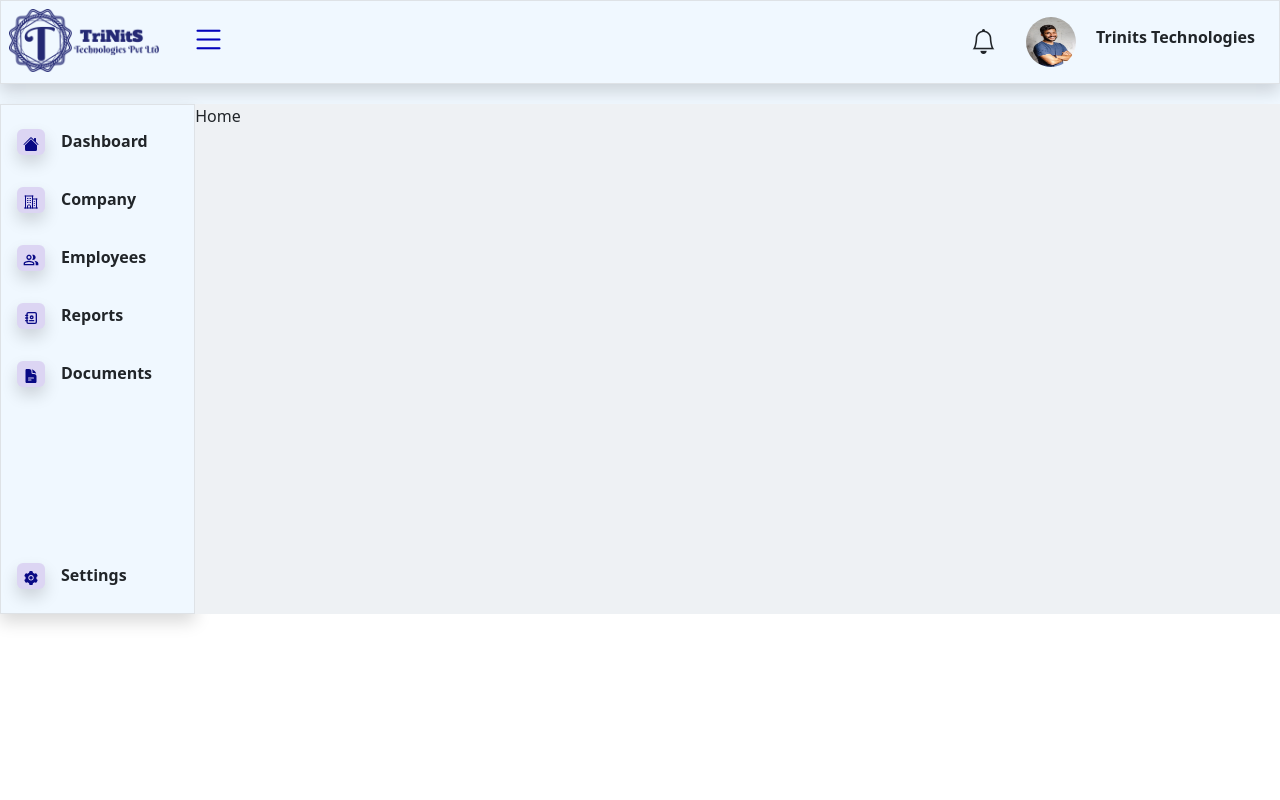
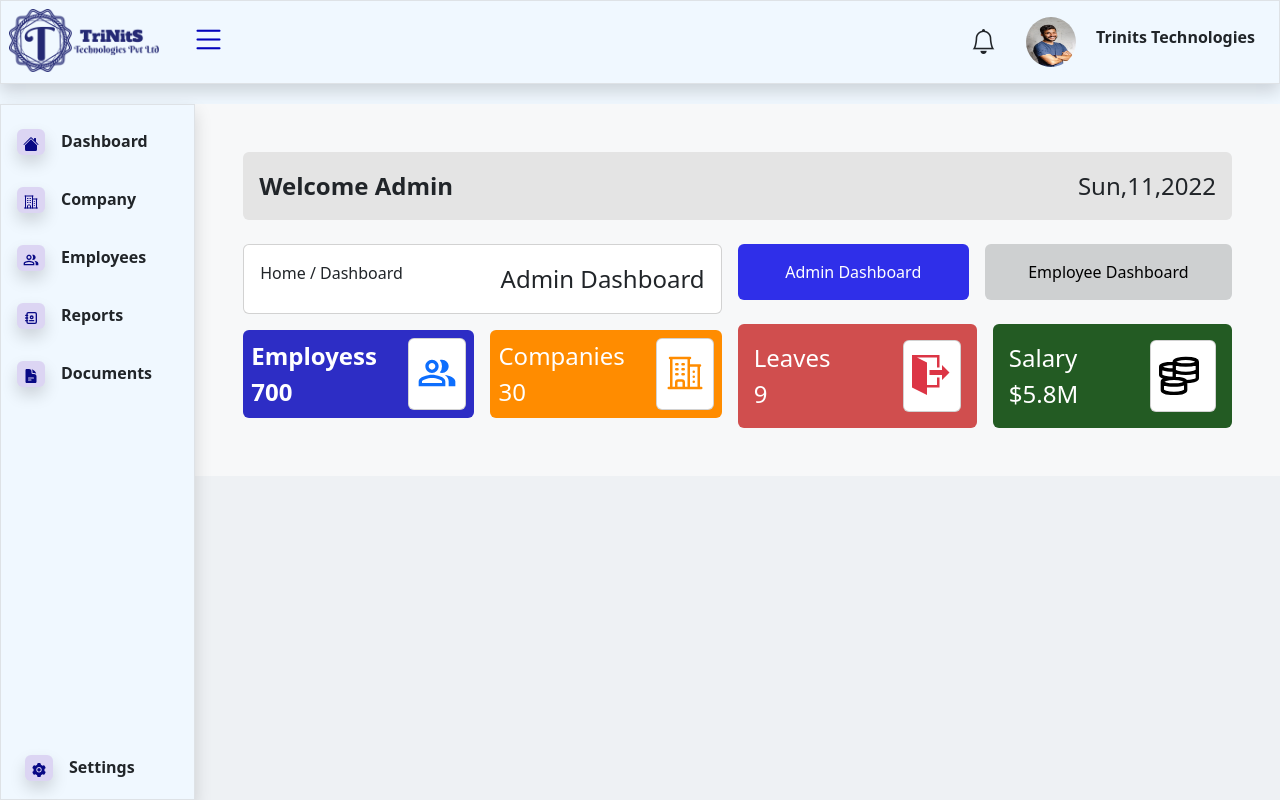
Before and after one commit to TriNitSTechnologies/payroll-management, a React (Create React App) app in the folder ui/: page / in a window 1280 px wide. Built offline with nearby package versions, Linux system fonts and the light colour scheme.

Commit message:
Added the home dashboard and changed the sidebar height

```diff
--- a/ui/src/App.css
+++ b/ui/src/App.css
@@ -1,9 +1,8 @@
 .sidebar{
   width:18%;
   min-width:180px ;
-  height:;
   background-color:aliceblue;
-
+  height:87vh
 }
 .main{
   width:100% ;
@@ -13,3 +12,33 @@
   background-color: aliceblue;
   height: 13vh;
 }
+.dashboard-card{
+  background-color:#f7f8f9;
+
+
+}
+.admin-card{
+  background-color:#e4e4e4;
+
+}
+.admin-dashboard-card{
+  background-color:rgb(47, 47, 233);
+}
+.employe-card{
+  background-color:rgb(45, 45, 197);
+}
+.employe-dashboard-card{
+  background-color:#ced0d1;
+}
+.company-card{
+  background-color: darkorange;
+}
+.leave-card{
+  background-color: rgb(208, 78, 78);
+}
+.salary-card{
+  background-color: rgb(35, 91, 35);
+}
+.links{
+  text-decoration: none;
+}
--- a/ui/src/Components/Home/Home.js
+++ b/ui/src/Components/Home/Home.js
@@ -1,4 +1,104 @@
+import { HiOutlineBuildingOffice2 } from "react-icons/hi2";
+import { MdOutlinePeopleAlt } from "react-icons/md";
+import { GrMoney } from "react-icons/gr";
+import { Link } from "react-router-dom";
+import { ImExit } from "react-icons/im"
+
 function Home() {
-  return <div>Home</div>;
+
+  return (
+    <div>
+      <div className="dashboard-card p-5">
+        <div className="rounded admin-card ">
+          <div className="d-flex fs-4 justify-content-between  p-3 ">
+            <div>
+              <b> Welcome Admin</b>
+            </div>
+            <div>Sun,11,2022</div>
+          </div>
+        </div>
+        <div className="d-flex mt-4">
+          <div className="w-50">
+            <div className="card me-3">
+              <div className="d-flex justify-content-between p-3 ">
+                <div>Home / Dashboard</div>
+                <div className="fs-4">Admin Dashboard</div>
+              </div>
+            </div>
+            <div className="d-flex ">
+              <div className="employe-card rounded  w-50 p-2 text-white me-3 mt-3">
+                <div className="d-flex justify-content-between">
+                  <div className="fs-4">
+                    <div>
+                      <b> Employess</b>
+                    </div>
+                    <div>
+                      <b> 700</b>
+                    </div>
+                  </div>
+                  <div className="fs-4 card text-primary ps-2 pe-2">
+                    <div className="fs-1">
+                    <MdOutlinePeopleAlt/>
+                    </div>
+                  </div>
+                </div>
+              </div>
+              <div className="d-flex justify-content-between w-50 company-card fs-4 p-2 rounded text-white mt-3 me-3">
+                <div>
+                  <div>Companies</div>
+                  <div>30</div>
+                </div>
+                <div className="card text-black">
+               <div className="fs-1 company-icon-color ps-2 pe-2">
+               <HiOutlineBuildingOffice2/>
+               </div>
+                </div>
+              </div>
+            </div>
+          </div>
+          <div className="w-50">
+            <div className="d-flex text-white text-center ">
+              <Link className="w-50 text-white links">
+
+                <div className=" admin-dashboard-card p-3  me-3 rounded">
+                  Admin Dashboard
+                </div>
+              </Link>
+              <Link className="w-50 links">
+
+                <div className="rounded text-black employe-dashboard-card p-3 ">
+                  Employee Dashboard
+                </div>
+              </Link>
+            </div>
+            <div className="d-flex mt-4 text-white">
+              <div className="w-50 d-flex justify-content-between leave-card p-3 fs-4 me-3 rounded">
+                <div>
+                <div>Leaves</div>
+                <div>9</div>
+                </div>
+                <div className="card  text-danger ps-2 pe-2">
+                  <div className="fs-1">
+                  <ImExit/>
+                  </div>
+                </div>
+              </div>
+              <div className="d-flex justify-content-between w-50 rounded p-3 fs-4 salary-card">
+                <div>
+                  <div>Salary</div>
+                  <div>$5.8M</div>
+                </div>
+                <div className="card">
+                  <div className="fs-1 ps-2 pe-3">
+                  <GrMoney/>
+                  </div>
+                </div>
+              </div>
+            </div>
+          </div>
+        </div>
+      </div>
+    </div>
+  );
 }
 export default Home;
--- a/ui/src/Components/Sidebar/Sidebar.css
+++ b/ui/src/Components/Sidebar/Sidebar.css
@@ -25,3 +25,9 @@ sidebar-item{
 /* .bgrd{
     background-color:aliceblue;
 } */
+.position-absolute{
+   bottom: 10px;
+}
+.company-icon-color{
+color:  darkorange;
+}
--- a/ui/src/Components/Sidebar/Sidebar.js
+++ b/ui/src/Components/Sidebar/Sidebar.js
@@ -8,7 +8,7 @@ import "./Sidebar.css";
 import { Link } from "react-router-dom";
 function Sidebar() {
   return (
-    <div className="border weit h-100 shadow bgrd">
+    <div className="border weit h-100 shadow bgrd position-relative">
       <div className="selected d-flex mt-3 sidebar-item">
         <div className="m-2 ms-3 ">
           <button className="rounded shadow back">
@@ -79,15 +79,15 @@ function Sidebar() {
           </Link>
         </div>
       </div>
-      <div className="selected d-flex mt-3 mb-3">
-        <div className="m-2 ms-3 ">
+      <div className="selected d-flex mt-3 w-100 p-2  position-absolute">
+        <div className=" ms-3 ">
           <button className="rounded shadow back">
             <Link to="/settings" className="text-decoration-none back">
               <AiFillSetting />
             </Link>
           </button>
         </div>
-        <div className="fw-semibold m-2 ">
+        <div className="fw-semibold ms-3">
           <Link to="/settings" className="text-decoration-none  text-dark">
             Settings
           </Link>
```
